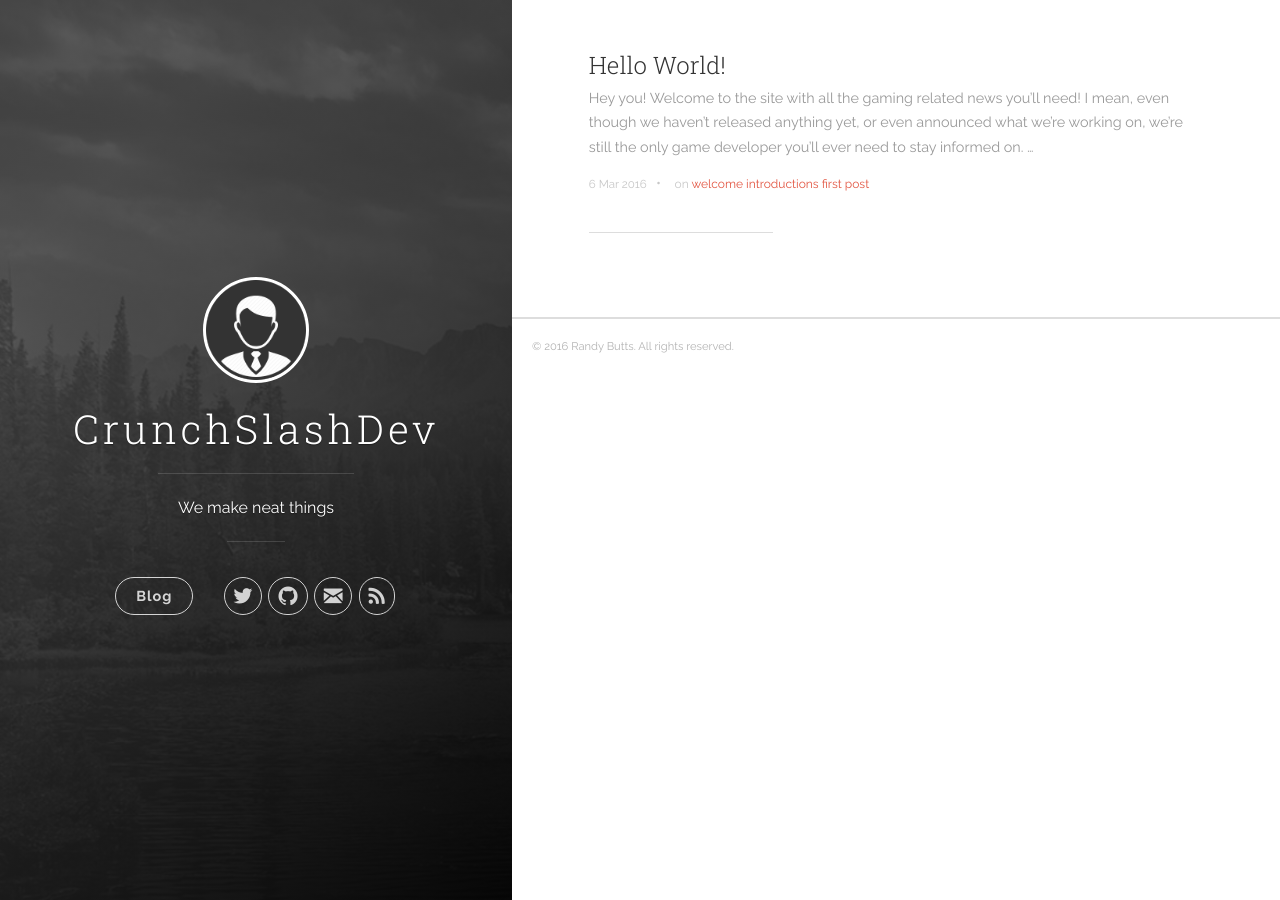
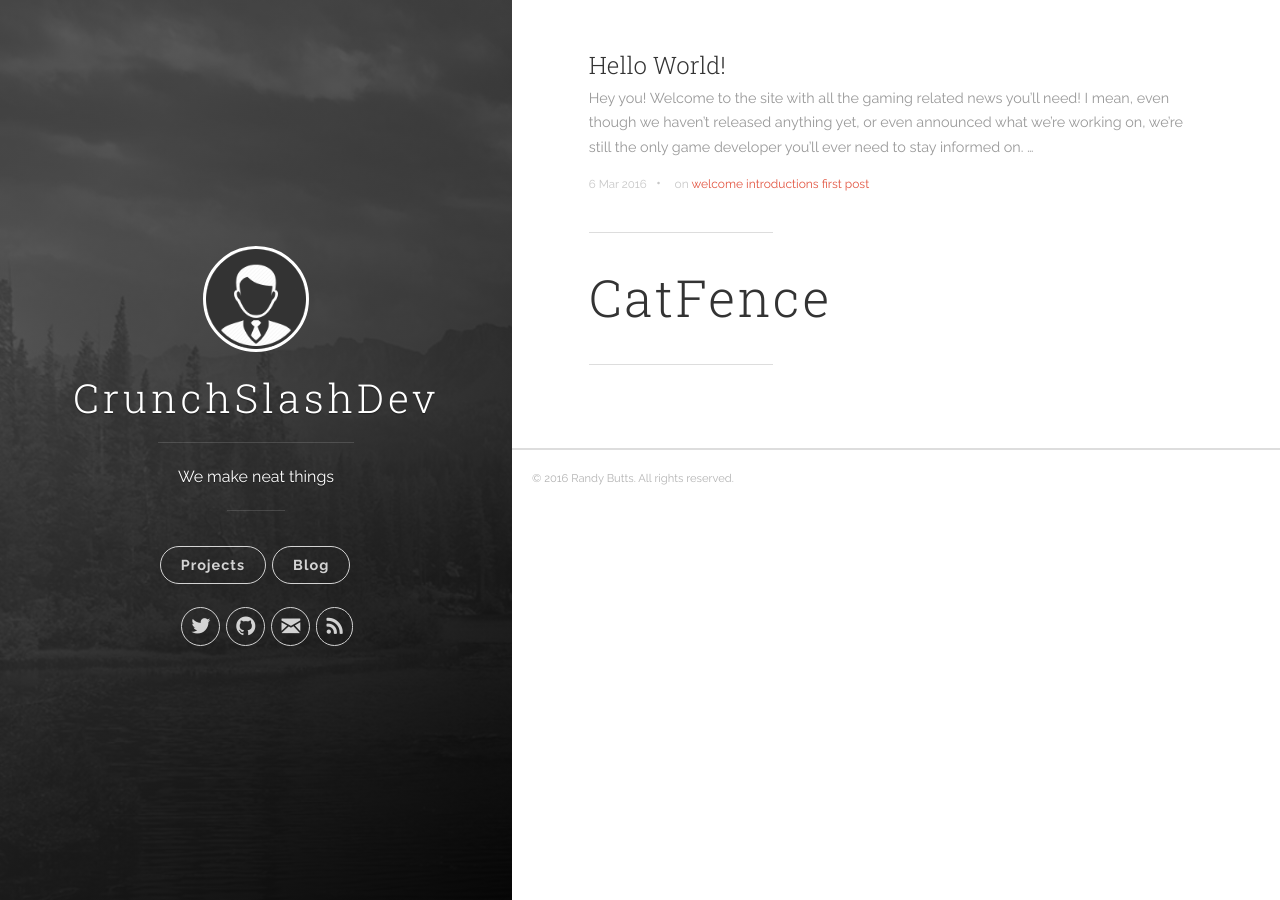
Before and after one commit to PrivateButts/fluteamahoot.github.io, a Jekyll site: the page built from index.html, in a window 1280 px wide. Built offline with Jekyll 4.4.1, drawn with Linux system fonts in a browser that asks for light colours; nearby versions of some CDN libraries; the list of posts is cut into pages by our own code.

Commit message:
Hacked in the project page. Fixed a newline issue in the first post

```diff
--- a/_includes/header.html
+++ b/_includes/header.html
@@ -20,6 +20,7 @@
 
           <nav class="cover-navigation cover-navigation--primary">
             <ul class="navigation">
+              <li class="navigation__item"><a href="{{ site.baseurl }}#projects" title="link to {{ site.title }} projects" class="projects-button">Projects</a></li>
               <li class="navigation__item"><a href="{{ site.baseurl }}#blog" title="link to {{ site.title }} blog" class="blog-button">Blog</a></li>
             </ul>
           </nav>
--- a/_posts/2016-03-06-Hello-World.markdown
+++ b/_posts/2016-03-06-Hello-World.markdown
@@ -10,5 +10,7 @@ So a bit about ourselves would be helpful to put in a post like this. The person
 
 As for these blogs, Someone will write one once every other week at least. Keeps us on track.
 
+
 Thanks for reading,
+
 Randy
--- a/index.html
+++ b/index.html
@@ -22,3 +22,10 @@ layout: default
   {% endif %}
 
 </div>
+
+
+<div class="projects-page">
+  <h1>CatFence</h1>
+  <hr class="post-list__divider ">
+
+</div>
--- a/js/main.js
+++ b/js/main.js
@@ -3,11 +3,29 @@ layout: null
 ---
 $(document).ready(function () {
   $('a.blog-button').click(function (e) {
-    if ($('.panel-cover').hasClass('panel-cover--collapsed')) return
     currentWidth = $('.panel-cover').width()
+
+    $(".projects-page").hide()
+    $(".main-post-list").show()
+
     if (currentWidth < 960) {
       $('.panel-cover').addClass('panel-cover--collapsed')
-      $('.content-wrapper').addClass('animated slideInRight')
+      //$('.content-wrapper').addClass('animated slideInRight')
+    } else {
+      $('.panel-cover').css('max-width', currentWidth)
+      $('.panel-cover').animate({'max-width': '530px', 'width': '40%'}, 400, swing = 'swing', function () {})
+    }
+  })
+
+  $('a.projects-button').click(function (e) {
+    currentWidth = $('.panel-cover').width()
+
+    $(".main-post-list").hide()
+    $(".projects-page").show()
+
+    if (currentWidth < 960) {
+      $('.panel-cover').addClass('panel-cover--collapsed')
+      //$('.content-wrapper').addClass('animated slideInRight')
     } else {
       $('.panel-cover').css('max-width', currentWidth)
       $('.panel-cover').animate({'max-width': '530px', 'width': '40%'}, 400, swing = 'swing', function () {})
```
